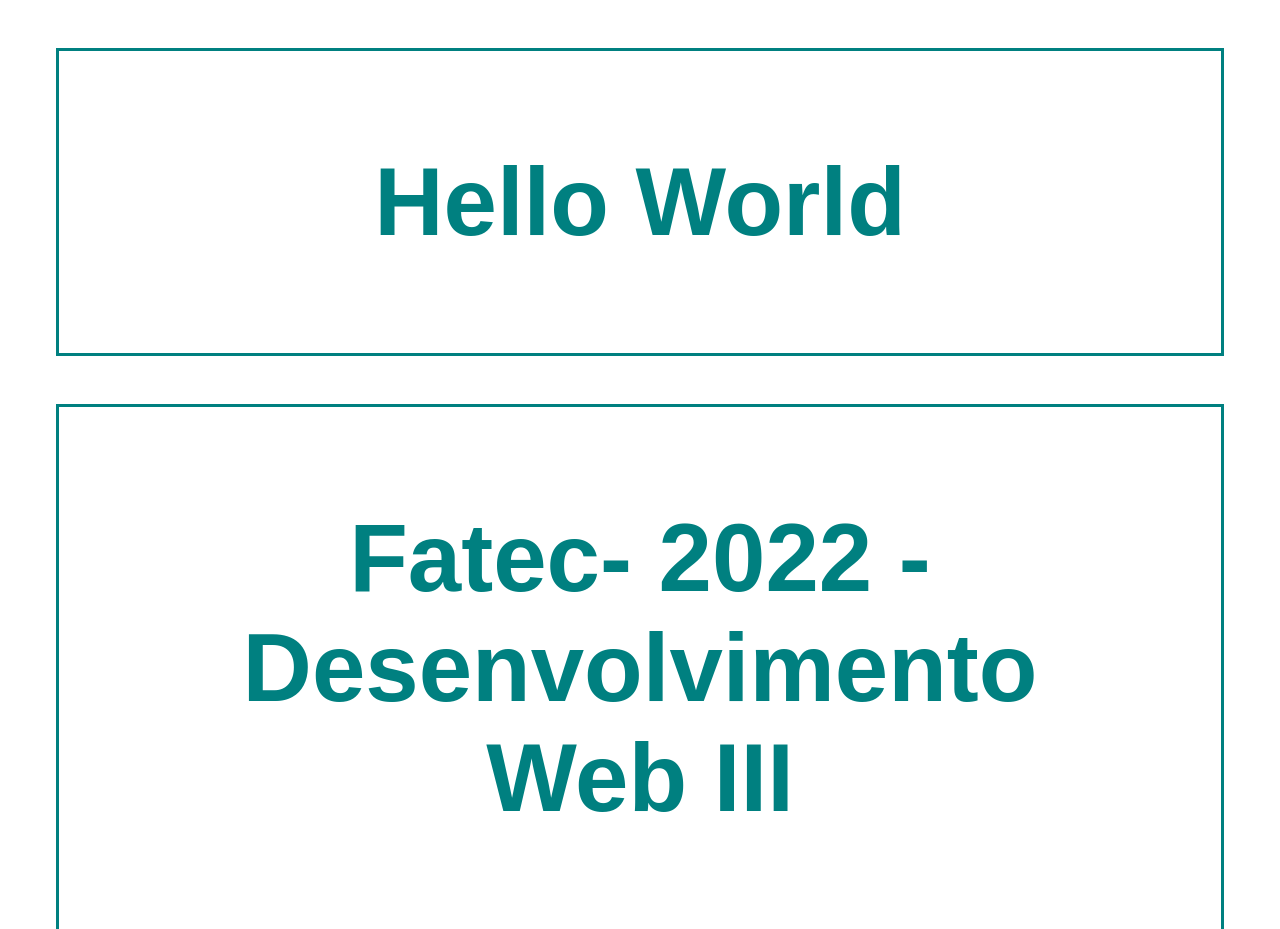
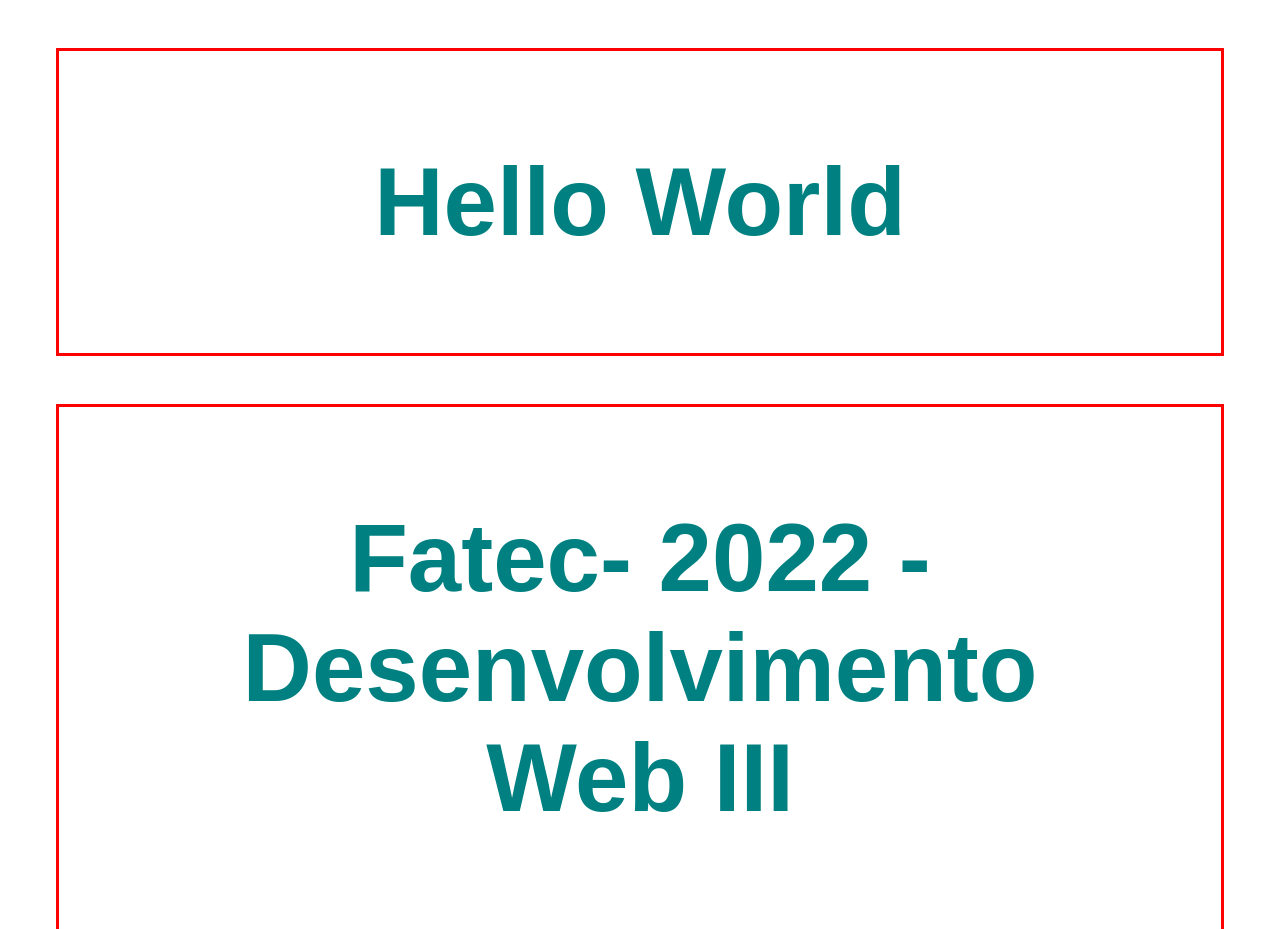
Before and after one commit to lucas15neroni/Hello-World-Heroku, a website: page index.html in a window 1280 px wide. Shown: the top 929 px of the page. Drawn offline with Linux system fonts and the light colour scheme.

Commit message:
meu segundo deploy

```diff
--- a/index.html
+++ b/index.html
@@ -12,7 +12,7 @@
     <style>
     h1 {
         color: teal;
-        border: 3px teal solid;
+        border: 3px red solid;
         font-size: 6em ;
         padding: 1em;
         margin: 0.5em;
```
